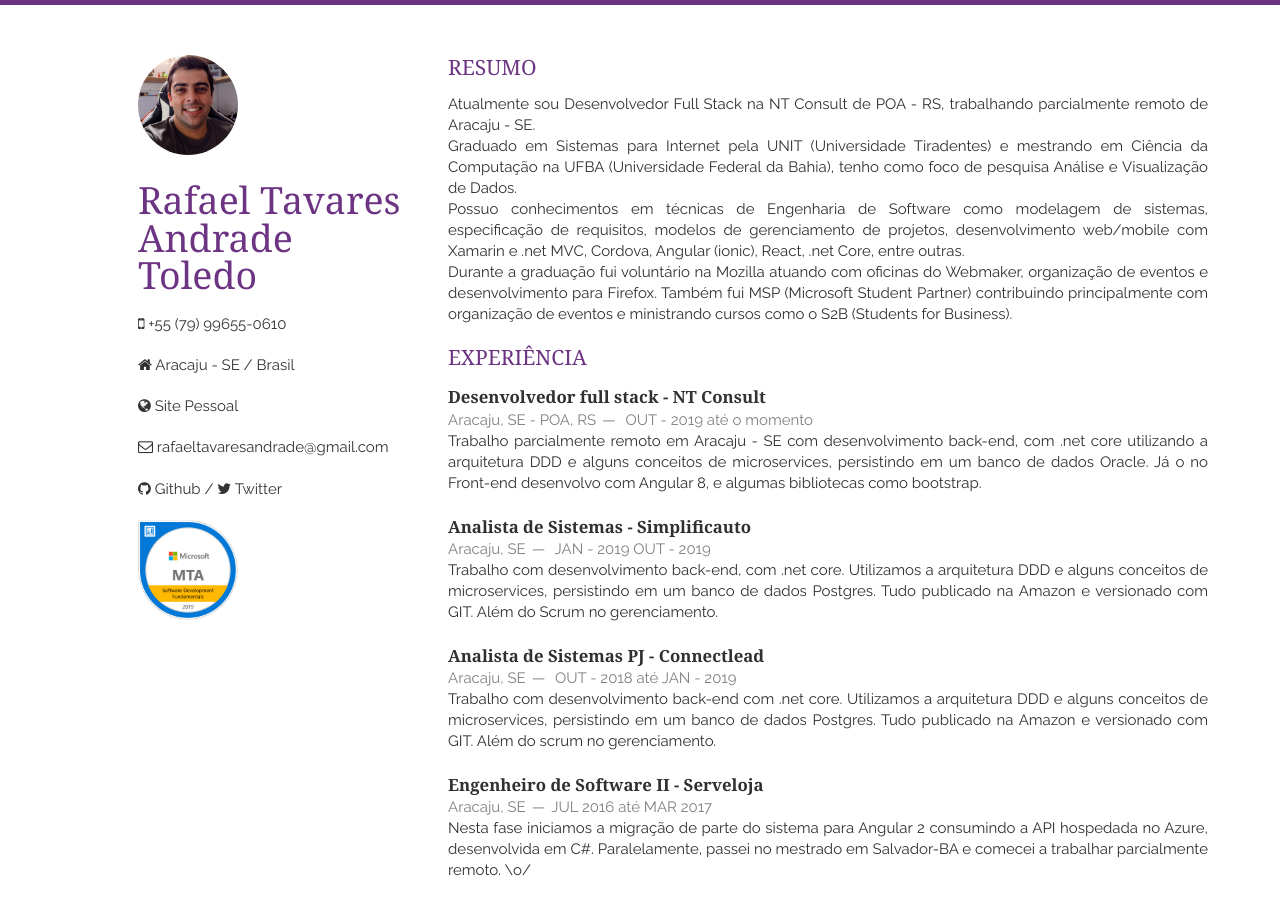
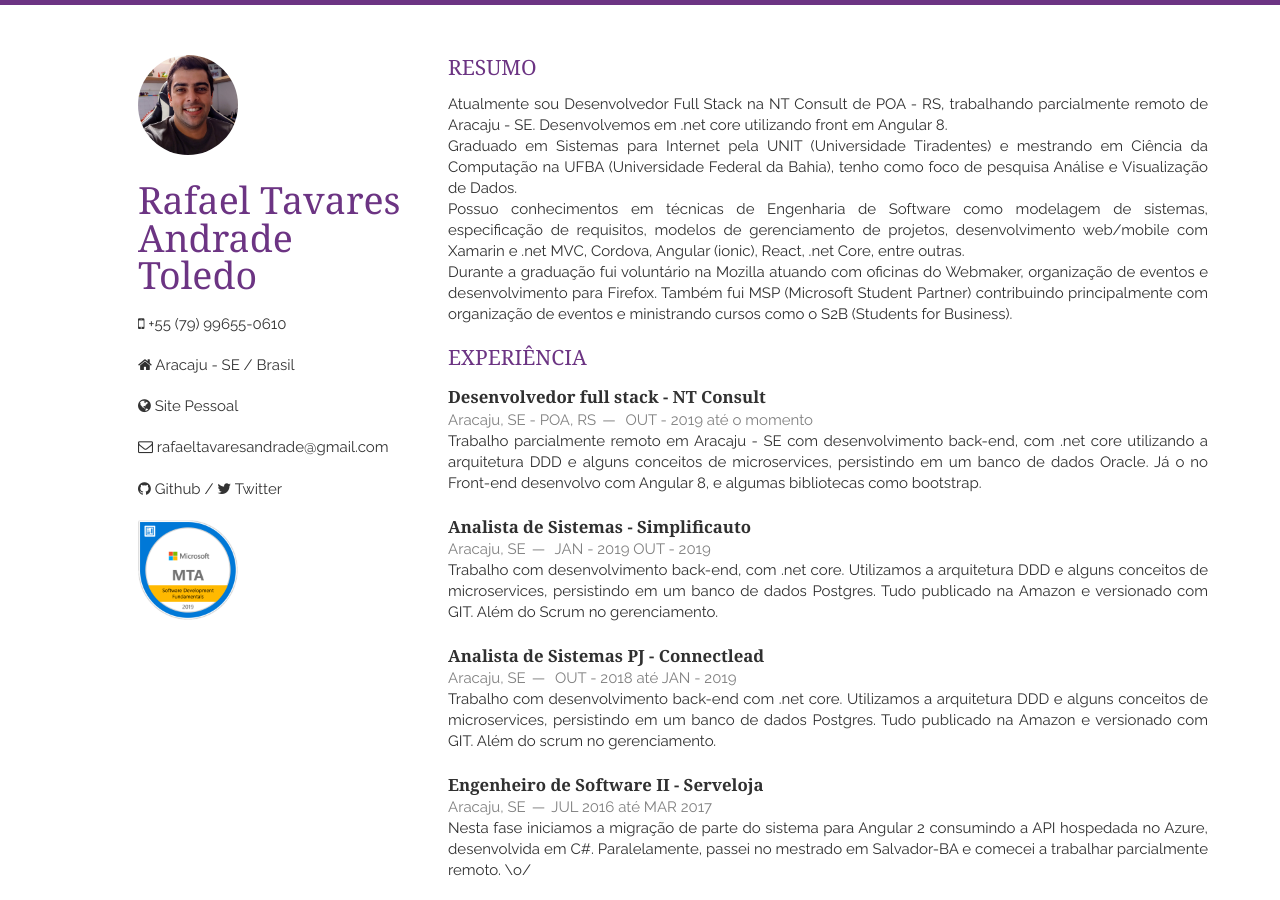
Before and after one commit to RafasTavares/resume-cv, a Jekyll site: the page built from index.html, in a window 1280 px wide and 900 px high. Built offline with Jekyll 4.4.1, drawn with Linux system fonts in a browser that asks for light colours; nearby versions of some CDN libraries; the list of posts is cut into pages by our own code.

Commit message:
Update abstract.html

```diff
--- a/_includes/abstract.html
+++ b/_includes/abstract.html
@@ -1,7 +1,7 @@
 <section class="thirteen columns">
 <h1>Resumo</h1>
 <p>
-Atualmente sou Desenvolvedor Full Stack na NT Consult de POA - RS, trabalhando parcialmente remoto de Aracaju - SE.
+Atualmente sou Desenvolvedor Full Stack na NT Consult de POA - RS, trabalhando parcialmente remoto de Aracaju - SE. Desenvolvemos em .net core utilizando front em Angular 8.
 <br/>
 Graduado em Sistemas para Internet pela UNIT (Universidade Tiradentes) e mestrando em Ciência da Computação na UFBA (Universidade Federal da Bahia), tenho como foco de pesquisa Análise e Visualização de Dados.
 <br/>
```
